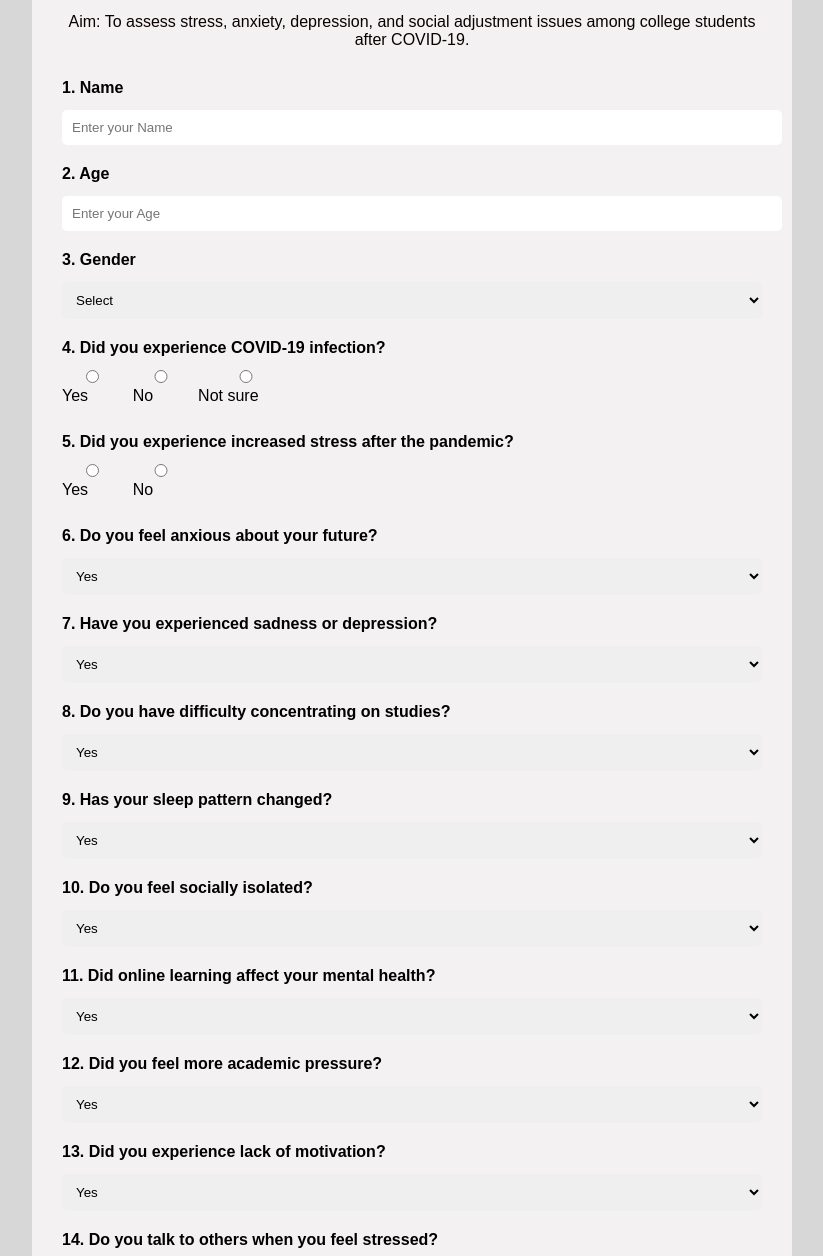
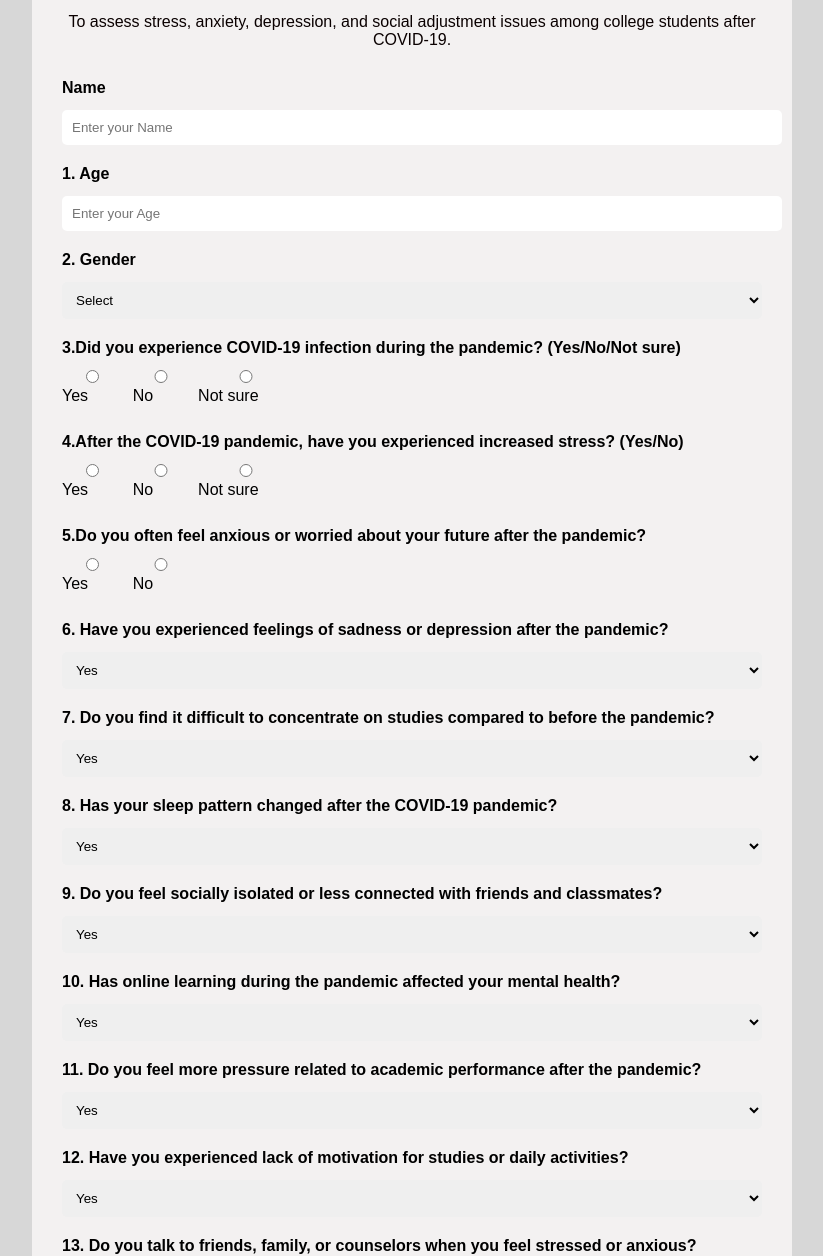
Before and after one commit to vishalnarkhede463-debug/LAD-college, a plain HTML site: page index.html in a window 1280 px wide. Shown: the part 225-1481 px from the top of the page, without its empty margins (228-1051 px from the left). Drawn offline with Linux system fonts and the light colour scheme.

Commit message:
Add files via upload

```diff
--- a/index.html
+++ b/index.html
@@ -114,7 +114,7 @@ color:#010f09;
 <h1>Post-COVID Mental Health Survey</h1>
 
 <p>
-Aim: To assess stress, anxiety, depression, and social adjustment issues among college students after COVID-19.
+To assess stress, anxiety, depression, and social adjustment issues among college students after COVID-19.
 </p>
 
 <form id="surveyForm" action="https://formspree.io/f/xaqpogok" method="POST">
@@ -122,17 +122,17 @@ Aim: To assess stress, anxiety, depression, and social adjustment issues among c
 <input type="hidden" name="_subject" value="Post-COVID Mental Health Survey Response">
 
 <div class="question">
-<label>1. Name</label>
+<label> Name</label>
 <input type="text" name="Student Name" placeholder="Enter your Name" required>
 </div>
 
 <div class="question">
-<label>2. Age</label>
+<label>1. Age</label>
 <input type="number" name="Age" placeholder="Enter your Age" required>
 </div>
 
 <div class="question">
-<label>3. Gender</label>
+<label>2. Gender</label>
 <select name="Gender" required>
 <option value="">Select</option>
 <option>Male</option>
@@ -142,7 +142,7 @@ Aim: To assess stress, anxiety, depression, and social adjustment issues among c
 </div>
 
 <div class="question">
-<label>4. Did you experience COVID-19 infection?</label>
+<label>3.Did you experience COVID-19 infection during the pandemic? (Yes/No/Not sure)</label>
 <div class="radio-group">
 <label><input type="radio" name="Did you experience COVID-19 infection?" value="Yes"> Yes</label>
 <label><input type="radio" name="Did you experience COVID-19 infection?" value="No"> No</label>
@@ -151,24 +151,24 @@ Aim: To assess stress, anxiety, depression, and social adjustment issues among c
 </div>
 
 <div class="question">
-<label>5. Did you experience increased stress after the pandemic?</label>
+<label>4.After the COVID-19 pandemic, have you experienced increased stress? (Yes/No)</label>
 <div class="radio-group">
-<label><input type="radio" name="Increased stress after pandemic" value="Yes"> Yes</label>
-<label><input type="radio" name="Increased stress after pandemic" value="No"> No</label>
+<label><input type="radio" name="Did you experience increase stress?" value="Yes"> Yes</label>
+<label><input type="radio" name="Did you experience increase stress?" value="No"> No</label>
+<label><input type="radio" name="Did you experience increase stress?" value="Not sure"> Not sure</label>
 </div>
 </div>
 
 <div class="question">
-<label>6. Do you feel anxious about your future?</label>
-<select name="Feel anxious about future">
-<option>Yes</option>
-<option>No</option>
-<option>Sometimes</option>
-</select>
+<label>5.Do you often feel anxious or worried about your future after the pandemic?</label>
+<div class="radio-group">
+<label><input type="radio" name="feel anxious or worried" value="Yes"> Yes</label>
+<label><input type="radio" name="feel anxious or worried" value="No"> No</label>
+</div>
 </div>
 
 <div class="question">
-<label>7. Have you experienced sadness or depression?</label>
+<label>6.	Have you experienced feelings of sadness or depression after the pandemic?</label>
 <select name="Experienced sadness or depression">
 <option>Yes</option>
 <option>No</option>
@@ -177,7 +177,7 @@ Aim: To assess stress, anxiety, depression, and social adjustment issues among c
 </div>
 
 <div class="question">
-<label>8. Do you have difficulty concentrating on studies?</label>
+<label>7.	Do you find it difficult to concentrate on studies compared to before the pandemic?</label>
 <select name="Difficulty concentrating on studies">
 <option>Yes</option>
 <option>No</option>
@@ -185,7 +185,7 @@ Aim: To assess stress, anxiety, depression, and social adjustment issues among c
 </div>
 
 <div class="question">
-<label>9. Has your sleep pattern changed?</label>
+<label>8.	Has your sleep pattern changed after the COVID-19 pandemic?</label>
 <select name="Sleep pattern changed">
 <option>Yes</option>
 <option>No</option>
@@ -193,7 +193,7 @@ Aim: To assess stress, anxiety, depression, and social adjustment issues among c
 </div>
 
 <div class="question">
-<label>10. Do you feel socially isolated?</label>
+<label>9.	Do you feel socially isolated or less connected with friends and classmates?</label>
 <select name="Feel socially isolated">
 <option>Yes</option>
 <option>No</option>
@@ -202,7 +202,7 @@ Aim: To assess stress, anxiety, depression, and social adjustment issues among c
 </div>
 
 <div class="question">
-<label>11. Did online learning affect your mental health?</label>
+<label>10.	Has online learning during the pandemic affected your mental health?</label>
 <select name="Online learning affected mental health">
 <option>Yes</option>
 <option>No</option>
@@ -211,7 +211,7 @@ Aim: To assess stress, anxiety, depression, and social adjustment issues among c
 </div>
 
 <div class="question">
-<label>12. Did you feel more academic pressure?</label>
+<label>11.	Do you feel more pressure related to academic performance after the pandemic?</label>
 <select name="Academic pressure">
 <option>Yes</option>
 <option>No</option>
@@ -219,7 +219,7 @@ Aim: To assess stress, anxiety, depression, and social adjustment issues among c
 </div>
 
 <div class="question">
-<label>13. Did you experience lack of motivation?</label>
+<label>12.	Have you experienced lack of motivation for studies or daily activities?</label>
 <select name="Lack of motivation">
 <option>Yes</option>
 <option>No</option>
@@ -228,7 +228,7 @@ Aim: To assess stress, anxiety, depression, and social adjustment issues among c
 </div>
 
 <div class="question">
-<label>14. Do you talk to others when you feel stressed?</label>
+<label>13.	Do you talk to friends, family, or counselors when you feel stressed or anxious?</label>
 <select name="Talk to others when stressed">
 <option>Yes</option>
 <option>No</option>
@@ -237,7 +237,7 @@ Aim: To assess stress, anxiety, depression, and social adjustment issues among c
 </div>
 
 <div class="question">
-<label>15. Are you aware of mental health services in your college?</label>
+<label>14.	Are you aware of mental health support services available in your college?</label>
 <select name="Aware of mental health services">
 <option>Yes</option>
 <option>No</option>
@@ -245,7 +245,7 @@ Aim: To assess stress, anxiety, depression, and social adjustment issues among c
 </div>
 
 <div class="question">
-<label>16. Should colleges provide more counseling programs?</label>
+<label>15.	In your opinion, should colleges provide more mental health awareness and counseling programs?</label>
 <select name="Need more counseling programs in college">
 <option>Yes</option>
 <option>No</option>
```
